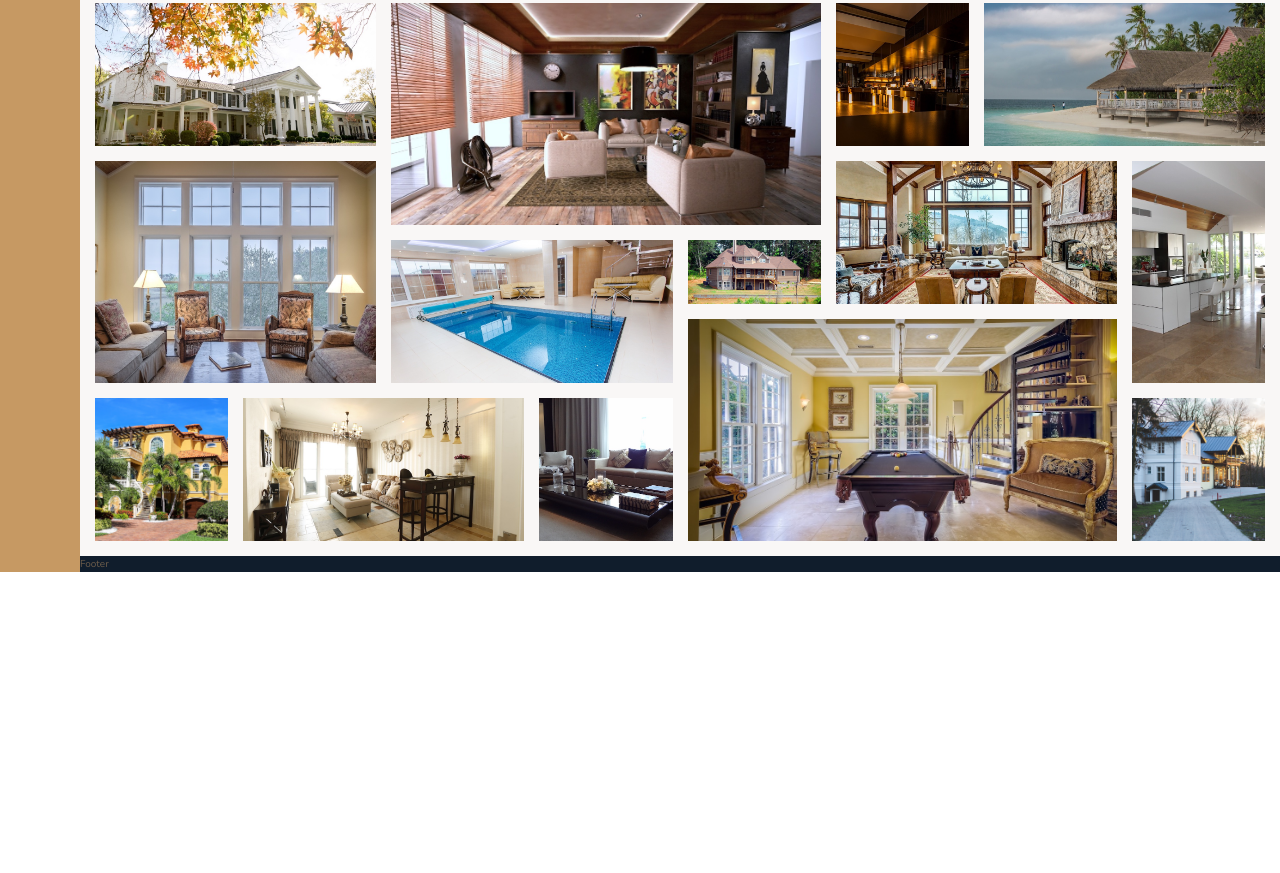
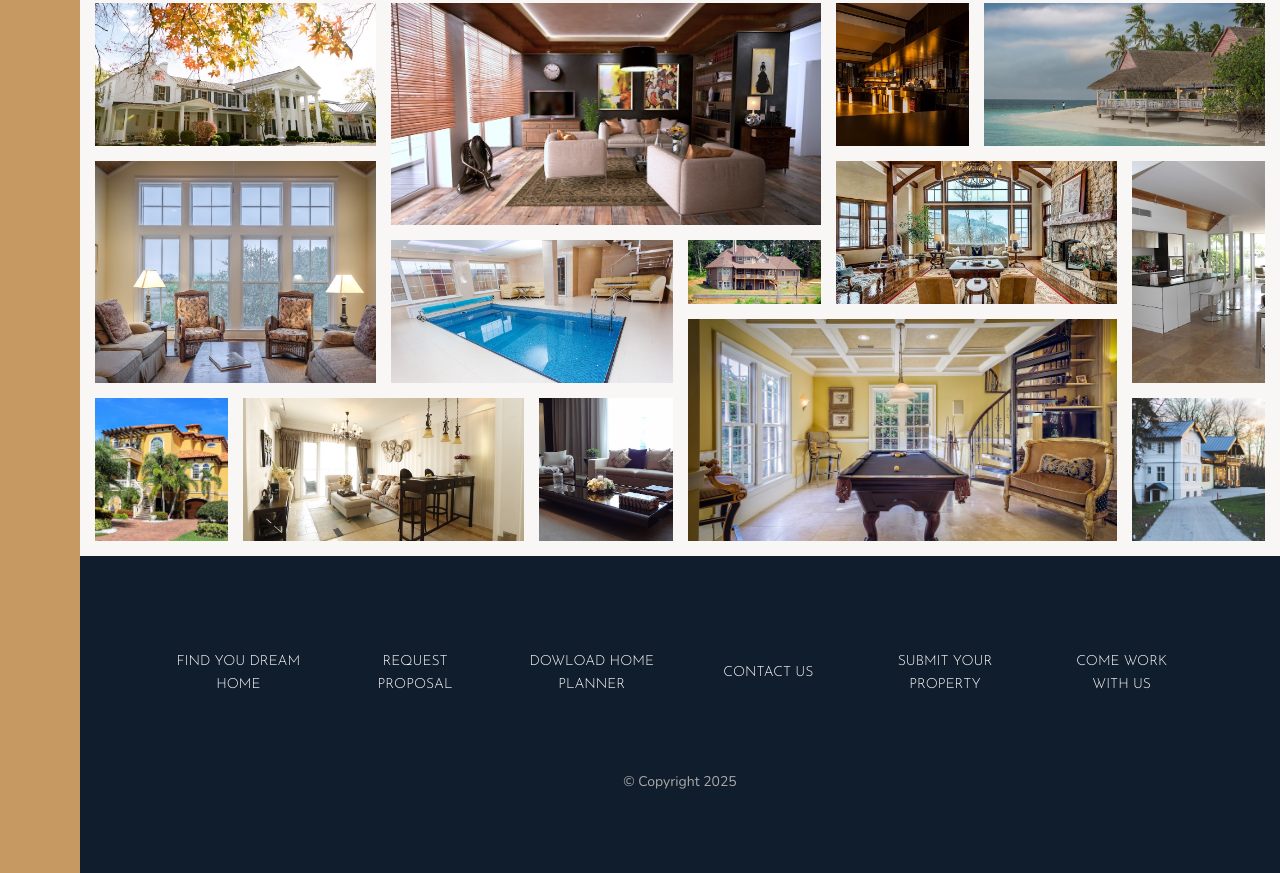
Before and after one commit to Caiko/nexter-course-project, a website: page index.html in a window 1280 px wide. Shown: the part 3142-4015 px from the top of the page. Before the commit the page ends 3714 px from the top, so only its background shows below. Drawn offline with nearby package versions, Linux system fonts and the light colour scheme.

Commit message:
Added footer

```diff
--- a/index.html
+++ b/index.html
@@ -401,6 +401,28 @@
       </figure>
     </section>
 
-    <footer class="footer">Footer</footer>
+    <footer class="footer">
+      <ul class="nav">
+        <li class="nav__item">
+          <a href="#" class="nav__link">Find you dream home</a>
+        </li>
+        <li class="nav__item">
+          <a href="#" class="nav__link">Request Proposal</a>
+        </li>
+        <li class="nav__item">
+          <a href="#" class="nav__link">Dowload home planner</a>
+        </li>
+        <li class="nav__item">
+          <a href="#" class="nav__link">Contact us</a>
+        </li>
+        <li class="nav__item">
+          <a href="#" class="nav__link">Submit your property</a>
+        </li>
+        <li class="nav__item">
+          <a href="#" class="nav__link">Come work with us</a>
+        </li>
+      </ul>
+      <p class="copyright">&copy; Copyright 2025</p>
+    </footer>
   </body>
 </html>
--- a/sass/_footer.scss
+++ b/sass/_footer.scss
@@ -3,4 +3,43 @@
 .footer {
   background-color: $color-secondary;
   grid-column: full-start / full-end;
+  padding: 8rem;
 }
+
+.nav {
+  list-style: none;
+  display: grid;
+  grid-template-columns: repeat(auto-fit, minmax(15rem, 1fr));
+  gap: 2rem;
+  align-items: center;
+
+  &__link,
+  &__link:visited {
+    font-size: 1.4rem;
+    color: white;
+    text-decoration: none;
+    font-family: $font-display;
+    text-transform: uppercase;
+    text-align: center;
+    padding: 1.5rem;
+    display: block;
+    // We display the link as a block element so that the padding can be applied
+    transition: all 0.2s;
+  }
+
+  &__link:hover,
+  &__link:active {
+    background-color: rgba($color: white, $alpha: 0.5);
+    transform: translateY(-3px);
+  }
+}
+
+.copyright {
+  font-size: 1.4rem;
+  color: $color-grey-light-2;
+  margin-top: 6rem;
+  text-align: center;
+  width: 70%;
+  margin-left: auto;
+  margin-right: auto;
+}
```
Also changed, not shown: css/style.css, 1 other file.
